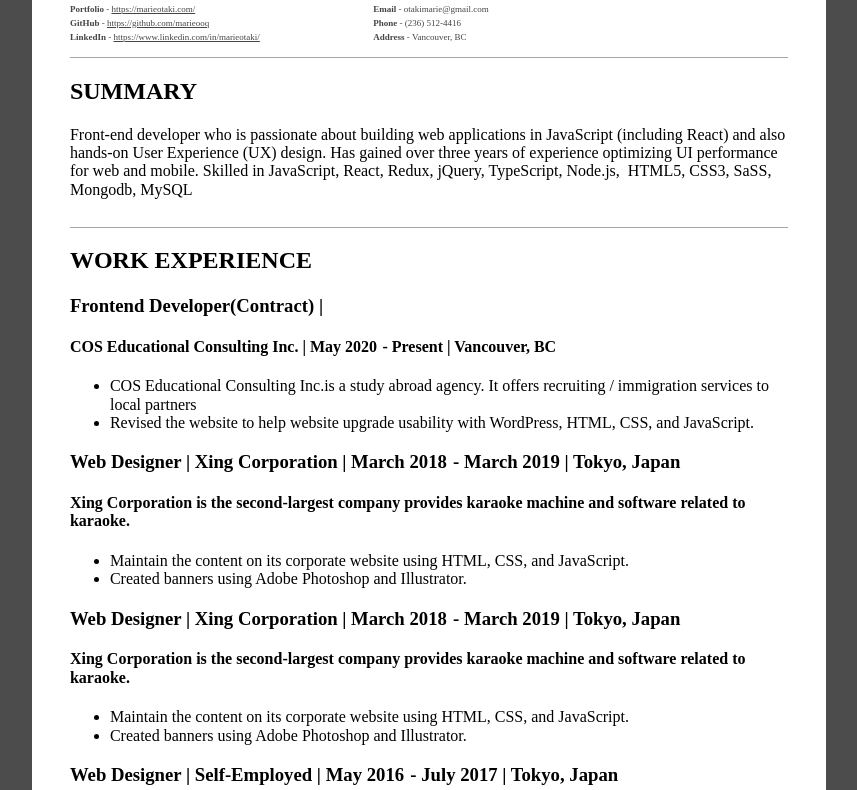
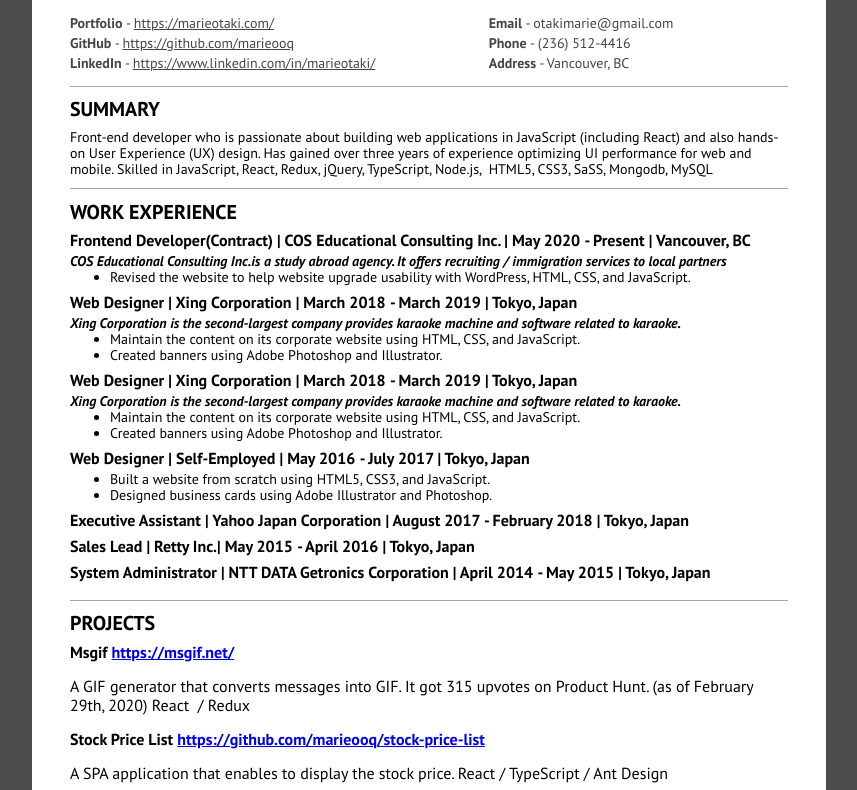
Before and after one commit to marieooq/resume_json_html, a plain HTML site: page index.html in a window 1280 px wide. Shown: the part 95-885 px from the top of the page, without its empty margins (211-1068 px from the left). Drawn offline with Linux system fonts and the light colour scheme.

Commit message:
make the work experience section clean

```diff
--- a/css/styles.css
+++ b/css/styles.css
@@ -8,6 +8,7 @@
 
 body{
     background-color: rgb(77, 76, 76);
+    font-family: 'PT Sans', sans-serif;
 }
 
 .header_line{
@@ -33,9 +34,28 @@ h1{
     color: #545454
 }
 
+h2{
+    font-size: 20px;
+    margin: 0 0 2mm 0;
+    padding: 0;
+}
+
+h3{
+    font-size: 16px;
+    margin: 0 0 1mm 0;
+    padding: 0;
+}
+
+h4{
+    font-size: 14px;
+    margin: 0;
+    padding: 0;
+    font-style: italic;
+}
+
 .section{
     border-bottom: 1px solid #a6a6a6;
-    padding-bottom: 3mm;
+    padding: 3mm 0;
 }
 
 .contact{
@@ -53,7 +73,7 @@ ul.contact_ul{
     list-style: none;
     margin: 0;
     padding: 0;
-    font-size: 9px;
+    font-size: 14px;
 }
 
 ul.contact_ul li{
@@ -68,3 +88,18 @@ ul.contact_ul li span{
 ul.contact_ul li span a{
     color: #454545;
 }
+.summary p{
+    margin: 0;
+    padding: 0;
+    font-size: 14px;
+}
+
+.career{
+    margin-bottom: 2mm;
+}
+
+ul.career_ul{
+    margin: 0;
+    /* padding: 0; */
+    font-size: 14px;
+}
--- a/index.html
+++ b/index.html
@@ -5,6 +5,8 @@
     <meta name="viewport" content="width=device-width, initial-scale=1.0">
     <link rel="stylesheet" href="css/styles.css">
     <link rel="stylesheet" href="css/reset.css">
+    <link href="https://fonts.googleapis.com/css2?family=PT+Sans:ital,wght@0,400;0,700;1,400;1,700&display=swap"
+        rel="stylesheet">
     <title>Marie Otaki Resume</title>
 </head>
 <body>
@@ -48,17 +50,16 @@
             <div class="work_experience section">
                 <h2>WORK EXPERIENCE</h2>
                 <div class="career">
-                    <h3>Frontend Developer(Contract) | </h3>
-                    <h4>COS Educational Consulting Inc. | May 2020  - Present | Vancouver, BC</h4>
-                    <ul>
-                        <li>COS Educational Consulting Inc.is a study abroad agency. It offers recruiting / immigration services to local partners</li>
+                    <h3>Frontend Developer(Contract) | COS Educational Consulting Inc. | May 2020  - Present | Vancouver, BC</h3>
+                    <h4>COS Educational Consulting Inc.is a study abroad agency. It offers recruiting / immigration services to local partners</h4>
+                    <ul class="career_ul">
                         <li>Revised the website to help website upgrade usability with WordPress, HTML, CSS, and JavaScript.</li>
                     </ul>
                 </div>
                 <div class="career">
                     <h3>Web Designer | Xing Corporation | March 2018  - March 2019 | Tokyo, Japan</h3>
                     <h4>Xing Corporation is the second-largest company provides karaoke machine and software related to karaoke.</h4>
-                    <ul>
+                    <ul class="career_ul">
                         <li>Maintain the content on its corporate website using HTML, CSS, and JavaScript.</li>
                         <li>Created banners using Adobe Photoshop and Illustrator.</li>
                     </ul>
@@ -66,14 +67,14 @@
                 <div class="career">
                     <h3>Web Designer | Xing Corporation | March 2018  - March 2019 | Tokyo, Japan</h3>
                     <h4>Xing Corporation is the second-largest company provides karaoke machine and software related to karaoke.</h4>
-                    <ul>
+                    <ul class="career_ul">
                         <li>Maintain the content on its corporate website using HTML, CSS, and JavaScript.</li>
                         <li>Created banners using Adobe Photoshop and Illustrator.</li>
                     </ul>
                 </div>
                 <div class="career">
                     <h3>Web Designer | Self-Employed | May 2016  - July 2017 | Tokyo, Japan</h3>
-                    <ul>
+                    <ul class="career_ul">
                         <li>Built a website from scratch using HTML5, CSS3, and JavaScript.</li>
                         <li>Designed business cards using Adobe Illustrator and Photoshop.</li>
                     </ul>
```
